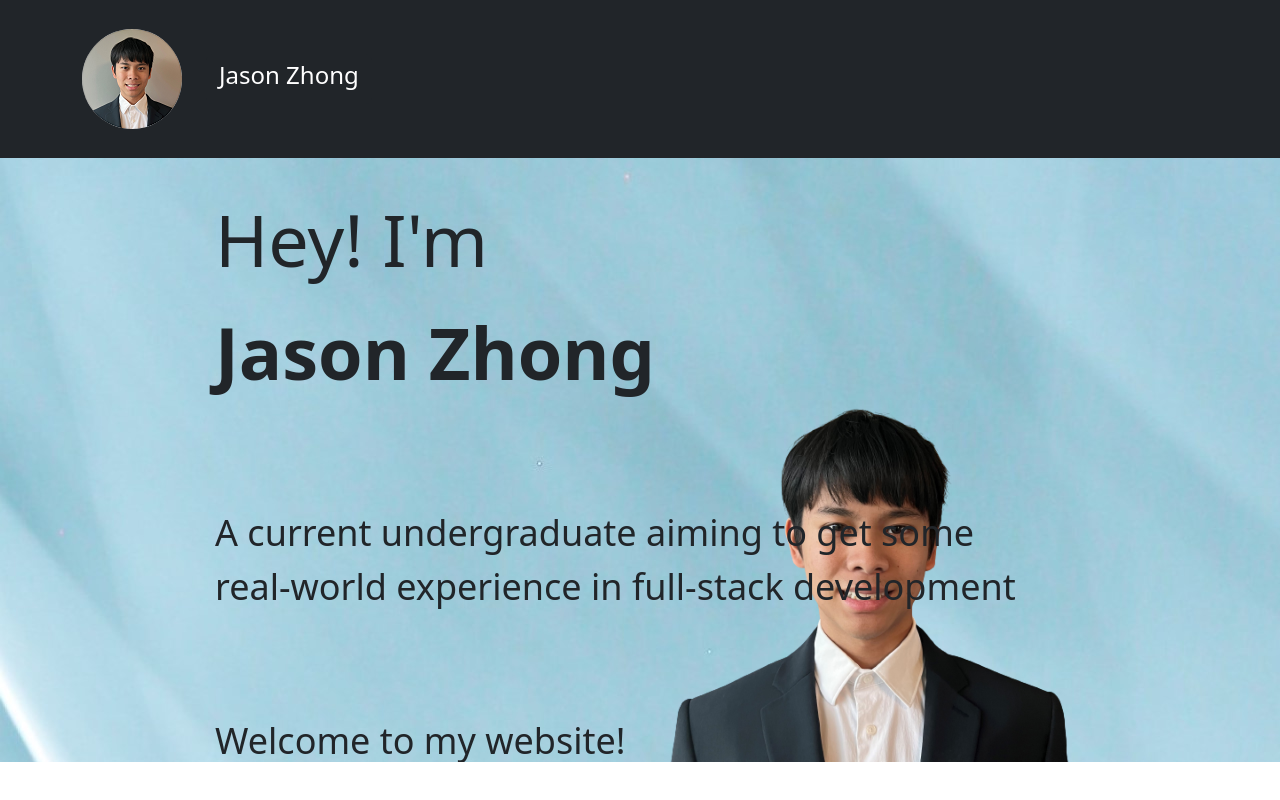
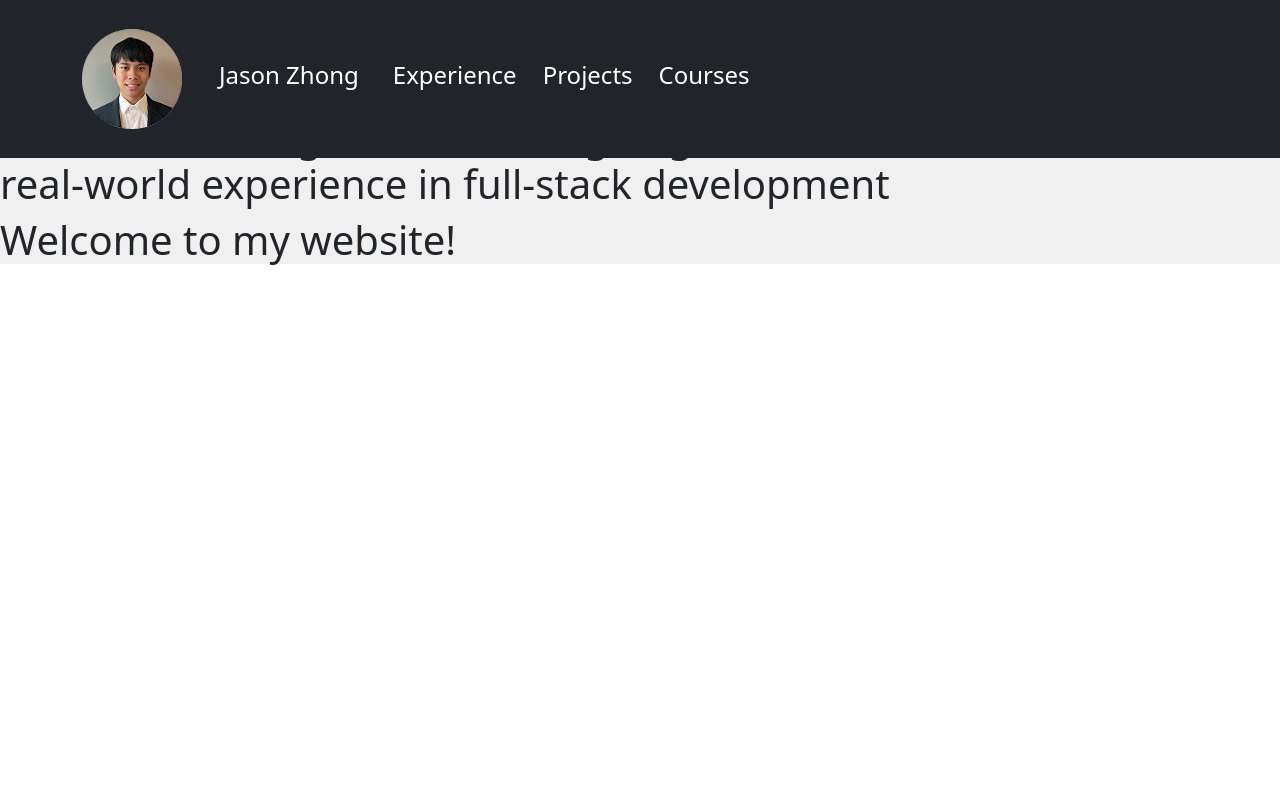
Before and after one commit to JasonZ08/Personal_Website, a React (Create React App) app in the folder my-app/: page / in a window 1280 px wide. Built offline with nearby package versions, Linux system fonts and the light colour scheme.

Commit message:
Update v1

```diff
--- a/my-app/public/index.html
+++ b/my-app/public/index.html
@@ -2,7 +2,7 @@
 <html lang="en">
   <head>
     <meta charset="utf-8" />
-    <link rel="icon" href="%PUBLIC_URL%/favicon.ico" />
+    <link rel="icon" href="%PUBLIC_URL%/soccer_icon.jpg" />
     <meta name="viewport" content="width=device-width, initial-scale=1" />
     <meta name="theme-color" content="#000000" />
     <meta
@@ -24,7 +24,7 @@
       work correctly both with client-side routing and a non-root public URL.
       Learn how to configure a non-root public URL by running `npm run build`.
     -->
-    <title>React App</title>
+    <title>Jason Zhong</title>
   </head>
   <body>
     <noscript>You need to enable JavaScript to run this app.</noscript>
--- a/my-app/src/App.js
+++ b/my-app/src/App.js
@@ -3,7 +3,7 @@ import {
     Route,
     Routes,
 } from "react-router-dom";
-import Home from "./Components/Home";
+import Home from "./Components/Home/Home";
 
 import React from 'react';
 
--- a/my-app/src/Components/Home.js
+++ /dev/null
@@ -1,23 +0,0 @@
-import mainPic from './mainPicNBG2.png'
-import MyNavBar from './Navbar';
-import "bootstrap/dist/css/bootstrap.min.css";
-
-
-import './home.css'
-function Home(){
-    return (
-        <div id = 'container' className='Home'>
-            <MyNavBar/>
-            <div id = 'intro'>Hey! I'm</div>
-            <div id = 'name'>Jason Zhong</div>
-            <div id = 'statement'>A current
-            undergraduate aiming to get some <br/>
-            real-world experience in full-stack
-            development</div>
-            <div id = 'welcome'>Welcome to my website!</div>
-            <img src={mainPic} alt = "Main" id='mainPic'/>
-        </div>
-    );
-}
-
-export default Home;
--- /dev/null
+++ b/my-app/src/Components/Home/Home.js
@@ -0,0 +1,21 @@
+import mainPic from '../mainPic.jpeg'
+import MyNavBar from '../Navigation_Bar/Navbar';
+import "bootstrap/dist/css/bootstrap.min.css";
+import './home.css'
+
+function Home(){
+    return (
+        <div className='Home'>
+            <MyNavBar/>
+            <h1>Hey! I'm</h1>
+            <h1>Jason Zhong</h1>
+            <h1>A current
+            undergraduate aiming to get some <br/>
+            real-world experience in full-stack
+            development</h1>
+            <h1>Welcome to my website!</h1>
+        </div>
+    );
+}
+
+export default Home;
--- a/my-app/src/Components/home.css
+++ b/my-app/src/Components/Home/home.css
@@ -1,3 +1,9 @@
+.Home {
+    background-color: #f0f0f0;
+}
+
+
+/*
 #mainPic {
     float: right;
     margin: 0;
@@ -37,10 +43,4 @@
     top: 390px;
     height: 100%;
 }
-
-#container {
-    padding: 0;
-    margin: 0;
-    background-image: url('./backgroundv6.jpg');
-    overflow: hidden;
-}
+*/
--- a/my-app/src/Components/Navbar.js
+++ b/my-app/src/Components/Navigation_Bar/Navbar.js
@@ -4,6 +4,8 @@ import Container from 'react-bootstrap/Container';
 import Button from 'react-bootstrap/Button'
 import Image from 'react-bootstrap/Image'
 import Navbar from 'react-bootstrap/Navbar';
+
+//make buttons on the navbar reuseable
 
 const MyNavBar = () => {
     return (
@@ -20,6 +22,15 @@ const MyNavBar = () => {
                                 <h4>Jason Zhong</h4>
                             </Button>{' '}
                         </Nav.Link>
+                        <Button variant='dark'>
+                                <h4>Experience</h4>
+                        </Button>{' '}
+                        <Button variant='dark'>
+                            <h4>Projects</h4>
+                        </Button>{' '}
+                        <Button variant='dark'>
+                            <h4>Courses</h4>
+                        </Button>{' '}
                     </Nav>
                 </Navbar.Collapse>
             </Container>
```
Also changed, not shown: my-app/public/soccer_icon.jpg (added).
